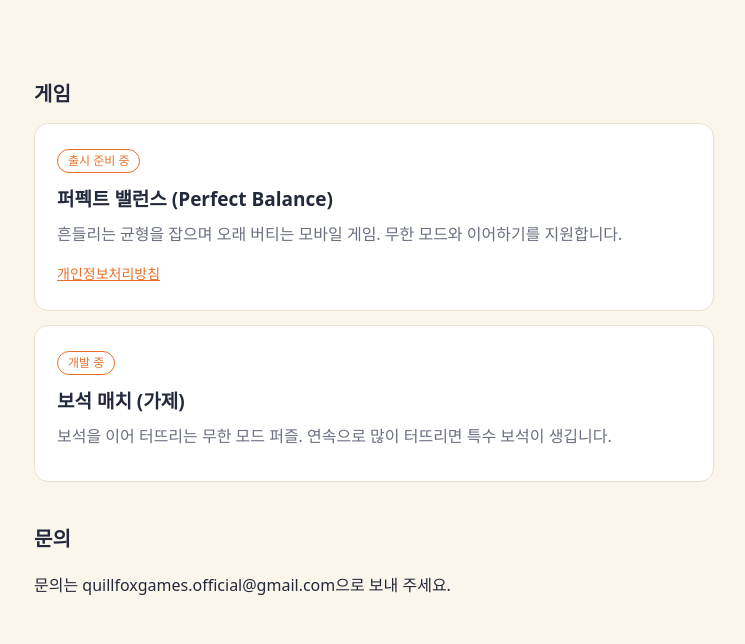
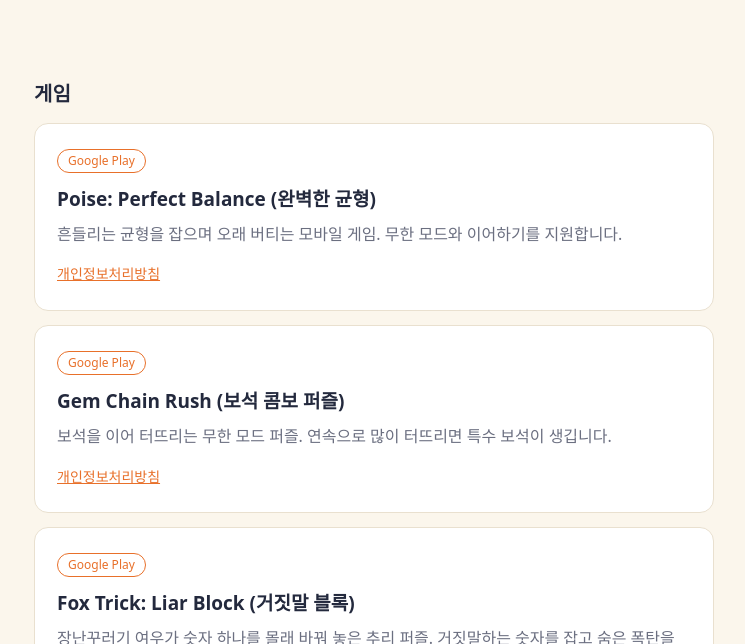
Before and after one commit to quillfoxgames/quillfox-site, a plain HTML site: page index.html in a window 1280 px wide. Shown: the part 308-952 px from the top of the page, without its empty margins (266-1011 px from the left). Drawn offline with Linux system fonts and the light colour scheme.

Commit message:
홈페이지 게임 목록 업데이트: Gem Chain Rush, Fox Trick: Liar Block 추가

```diff
--- a/index.html
+++ b/index.html
@@ -8,8 +8,9 @@
 <section class="hero"><h1>짧게 해도 손맛이 남는 게임을 만듭니다.</h1><p>퀼폭스 게임즈는 한 손으로 가볍게 즐기는 모바일 게임을 만드는 작은 스튜디오입니다.</p></section>
 <section id="games"><h2>게임</h2>
 <div class="grid">
-<div class="card"><span class="tag">출시 준비 중</span><h3>퍼펙트 밸런스 (Perfect Balance)</h3><p>흔들리는 균형을 잡으며 오래 버티는 모바일 게임. 무한 모드와 이어하기를 지원합니다.</p><a class="btn" href="privacy.html">개인정보처리방침</a></div>
-<div class="card"><span class="tag">개발 중</span><h3>보석 매치 (가제)</h3><p>보석을 이어 터뜨리는 무한 모드 퍼즐. 연속으로 많이 터뜨리면 특수 보석이 생깁니다.</p></div>
+<div class="card"><span class="tag">Google Play</span><h3>Poise: Perfect Balance (완벽한 균형)</h3><p>흔들리는 균형을 잡으며 오래 버티는 모바일 게임. 무한 모드와 이어하기를 지원합니다.</p><a class="btn" href="privacy.html">개인정보처리방침</a></div>
+<div class="card"><span class="tag">Google Play</span><h3>Gem Chain Rush (보석 콤보 퍼즐)</h3><p>보석을 이어 터뜨리는 무한 모드 퍼즐. 연속으로 많이 터뜨리면 특수 보석이 생깁니다.</p><a class="btn" href="privacy.html">개인정보처리방침</a></div>
+<div class="card"><span class="tag">Google Play</span><h3>Fox Trick: Liar Block (거짓말 블록)</h3><p>장난꾸러기 여우가 숫자 하나를 몰래 바꿔 놓은 추리 퍼즐. 거짓말하는 숫자를 잡고 숨은 폭탄을 모두 찾아내세요.</p><a class="btn" href="privacy.html">개인정보처리방침</a></div>
 </div></section>
 <section><h2>문의</h2><p>문의는 quillfoxgames.official@gmail.com으로 보내 주세요.</p></section>
 </main>
```
